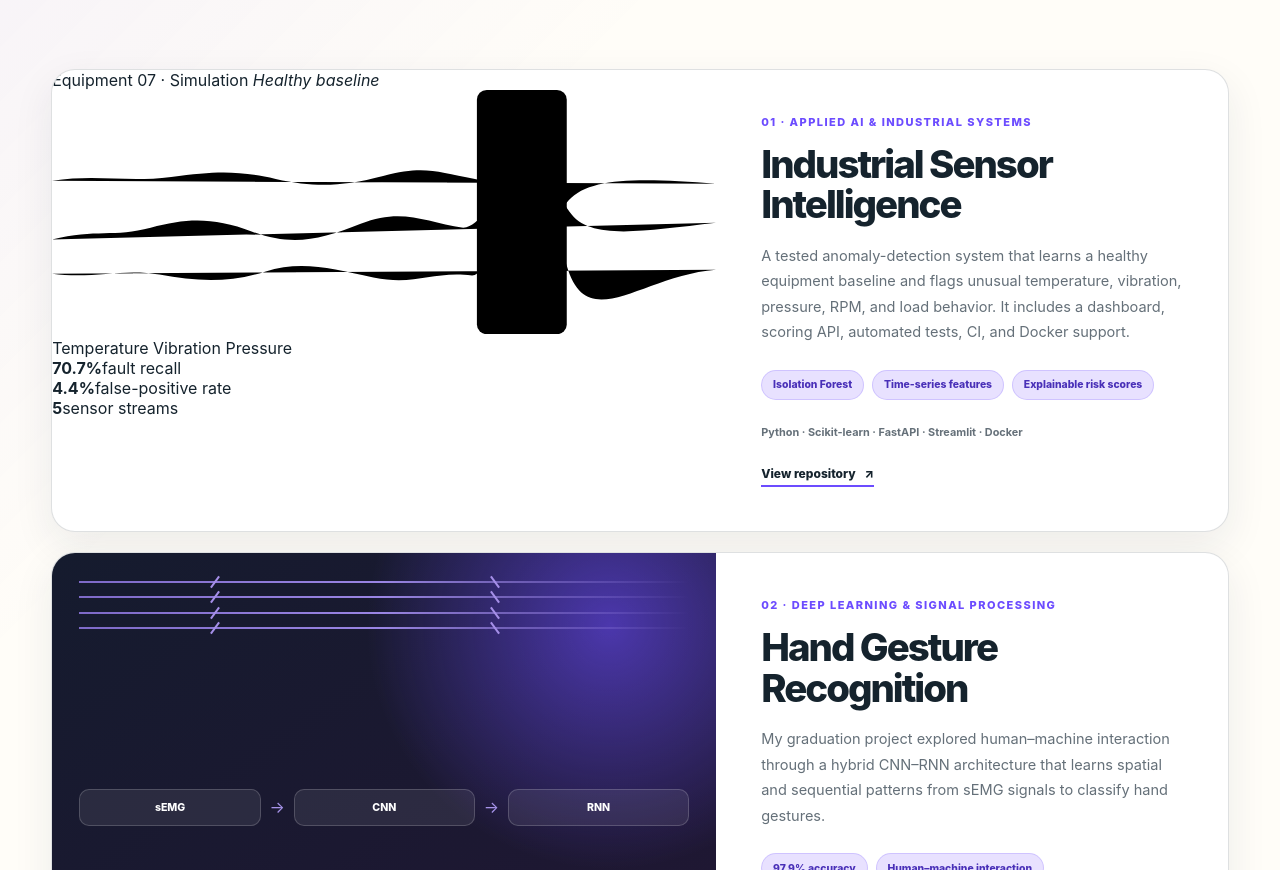
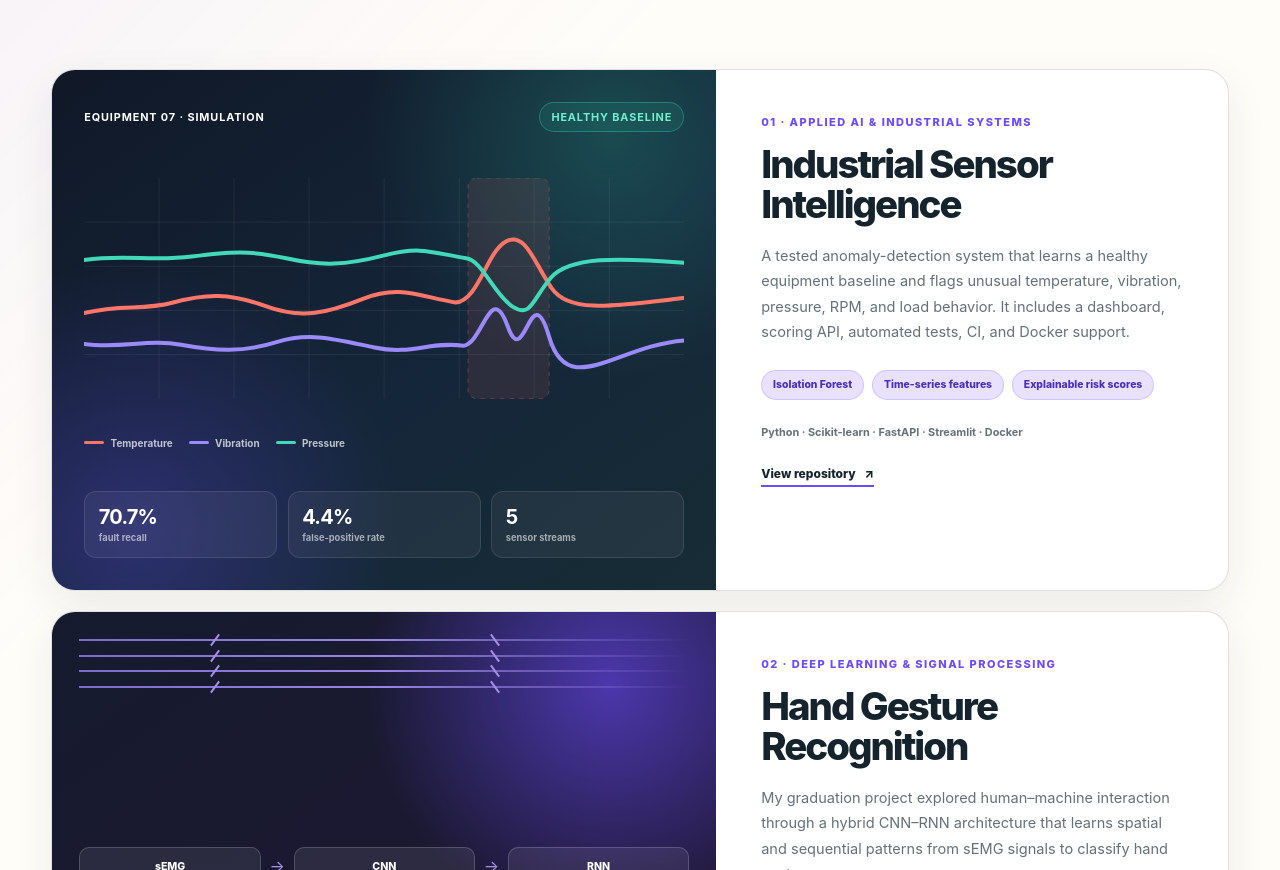
Before and after one commit to salfayoumi/salfayoumi.github.io, a website built with Vite: page index.html in a window 1280 px wide. Shown: the part 2075-2945 px from the top of the page. Built offline with nearby package versions, Linux system fonts and the light colour scheme.

Commit message:
Add industrial project visualization styles

```diff
--- a/styles.css
+++ b/styles.css
@@ -881,6 +881,128 @@ html[data-theme="dark"] .project-proof span {
   min-height: 520px;
 }
 
+.industrial-visual {
+  display: flex;
+  min-height: 520px;
+  flex-direction: column;
+  justify-content: space-between;
+  padding: clamp(1.4rem, 3vw, 2rem);
+  background:
+    radial-gradient(circle at 84% 12%, rgba(50, 214, 177, 0.22), transparent 34%),
+    radial-gradient(circle at 12% 88%, rgba(108, 76, 255, 0.28), transparent 36%),
+    linear-gradient(145deg, #101827, #142639 58%, #172c35);
+  color: #fff;
+}
+
+.industrial-topline,
+.industrial-legend,
+.industrial-stats {
+  display: flex;
+  align-items: center;
+}
+
+.industrial-topline {
+  justify-content: space-between;
+  gap: 1rem;
+  font-size: 0.68rem;
+  font-weight: 750;
+  letter-spacing: 0.08em;
+  text-transform: uppercase;
+}
+
+.industrial-topline i {
+  padding: 0.45rem 0.7rem;
+  border: 1px solid rgba(50, 214, 177, 0.35);
+  border-radius: 999px;
+  background: rgba(50, 214, 177, 0.1);
+  color: #70efcf;
+  font-style: normal;
+}
+
+.sensor-chart {
+  width: 100%;
+  margin: 1.5rem 0 1rem;
+}
+
+.chart-grid path {
+  fill: none;
+  stroke: rgba(255, 255, 255, 0.08);
+  stroke-width: 1;
+}
+
+.chart-alert-zone {
+  fill: rgba(255, 109, 95, 0.1);
+  stroke: rgba(255, 109, 95, 0.34);
+  stroke-dasharray: 5 6;
+}
+
+.chart-line {
+  fill: none;
+  stroke-linecap: round;
+  stroke-linejoin: round;
+  stroke-width: 4;
+  vector-effect: non-scaling-stroke;
+}
+
+.chart-temperature { stroke: #ff7568; }
+.chart-vibration { stroke: #9b8aff; }
+.chart-pressure { stroke: #42d9ba; }
+
+.industrial-legend {
+  flex-wrap: wrap;
+  gap: 1rem;
+  color: rgba(255, 255, 255, 0.72);
+  font-size: 0.62rem;
+  font-weight: 700;
+}
+
+.industrial-legend span {
+  display: inline-flex;
+  align-items: center;
+  gap: 0.4rem;
+}
+
+.industrial-legend i {
+  width: 20px;
+  height: 3px;
+  border-radius: 99px;
+}
+
+.legend-temperature { background: #ff7568; }
+.legend-vibration { background: #9b8aff; }
+.legend-pressure { background: #42d9ba; }
+
+.industrial-stats {
+  display: grid;
+  grid-template-columns: repeat(3, minmax(0, 1fr));
+  gap: 0.65rem;
+  margin-top: 1.25rem;
+}
+
+.industrial-stats div {
+  padding: 0.85rem;
+  border: 1px solid rgba(255, 255, 255, 0.1);
+  border-radius: 12px;
+  background: rgba(255, 255, 255, 0.055);
+}
+
+.industrial-stats strong,
+.industrial-stats span {
+  display: block;
+}
+
+.industrial-stats strong {
+  font-size: 1.25rem;
+  letter-spacing: -0.04em;
+}
+
+.industrial-stats span {
+  margin-top: 0.2rem;
+  color: rgba(255, 255, 255, 0.6);
+  font-size: 0.58rem;
+  font-weight: 700;
+}
+
 .signal-wave {
   display: grid;
   gap: 0.85rem;
@@ -1210,6 +1332,10 @@ footer {
     min-height: 360px;
   }
 
+  .industrial-visual {
+    min-height: 430px;
+  }
+
   .project-media-bi {
     min-height: auto;
   }
@@ -1309,6 +1435,19 @@ footer {
     min-height: 300px;
   }
 
+  .industrial-visual {
+    min-height: 390px;
+  }
+
+  .industrial-topline {
+    align-items: flex-start;
+    flex-direction: column;
+  }
+
+  .industrial-stats {
+    grid-template-columns: 1fr;
+  }
+
   .project-media-book {
     height: auto;
   }
```
